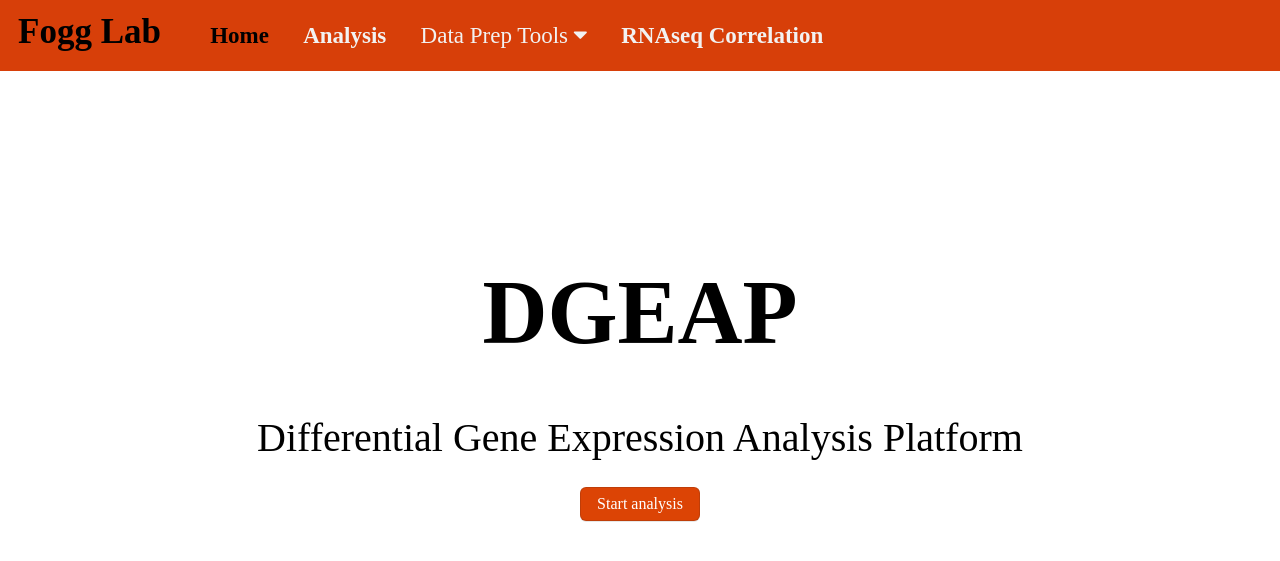
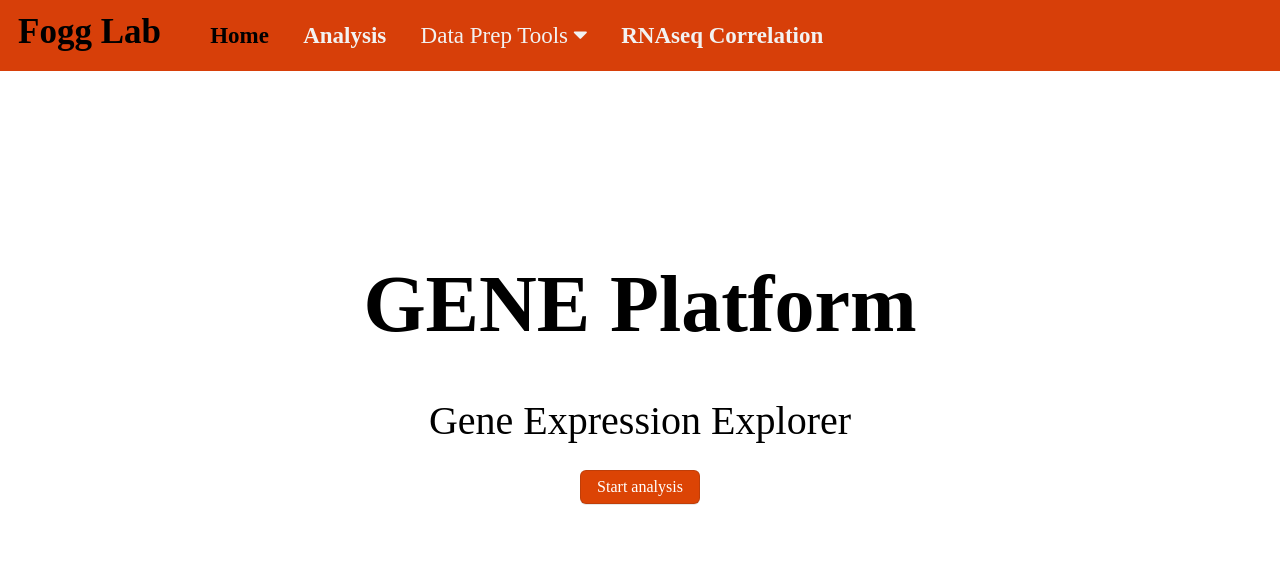
Before and after one commit to fogg-lab/gene-platform, a Flask app: page / in a window 1280 px wide. Shown: the top 561 px of the page. Run offline with Flask 2, Linux system fonts and the light colour scheme; parts of the project's set-up code (start-up, migrations or seed data) failed here and were passed over; some libraries are stand-ins or nearby versions; some web fonts are replaced.

Commit message:
Updated title on homepage

```diff
--- a/app/templates/home.html
+++ b/app/templates/home.html
@@ -3,8 +3,8 @@
 {% block content %}
 
 <div style="text-align: center; text-align: center; padding-top: 150px;">
-  <p class="hp" style="font-size:90px;font-weight:600;">DGEAP</p>
-  <p class="hp" style="font-size:40px;">Differential Gene Expression Analysis Platform</p>
+  <p class="hp" style="font-size:80px;font-weight:600;">GENE Platform</p>
+  <p class="hp" style="font-size:40px;">Gene Expression Explorer</p>
   <a href="/setup" class="button">Start analysis</a>
 </div>
 
```
